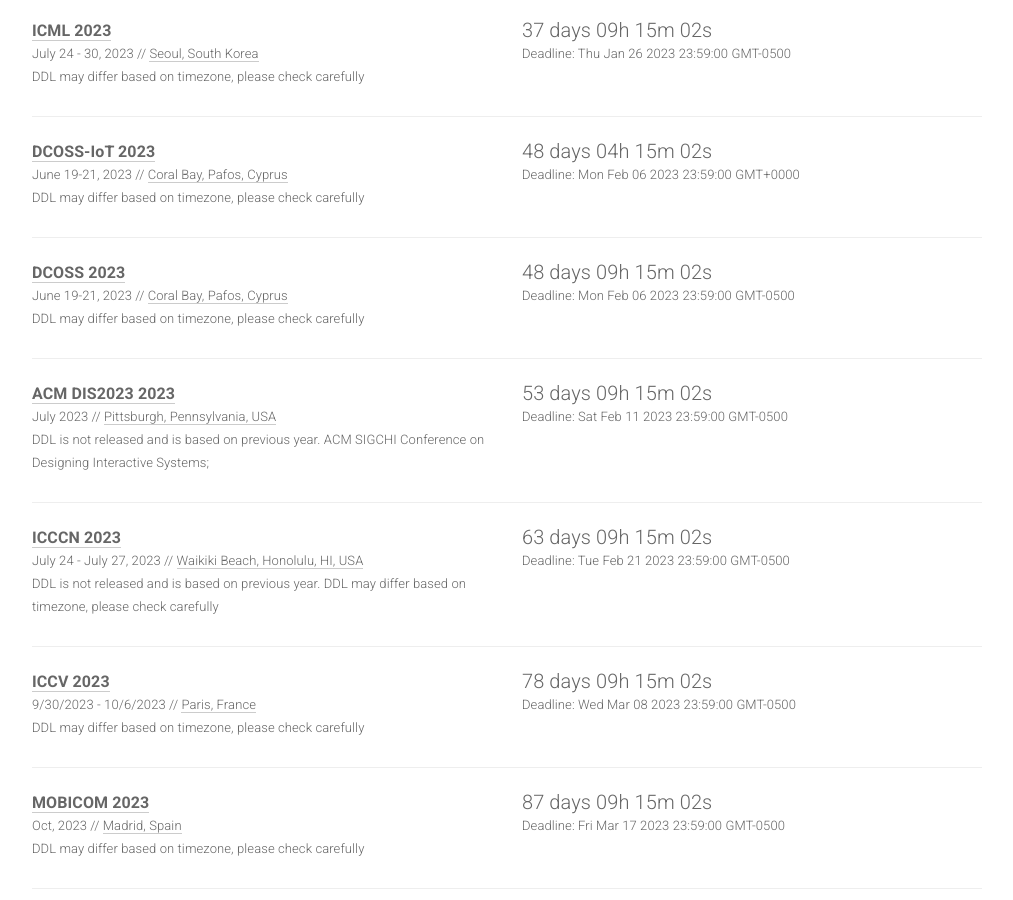
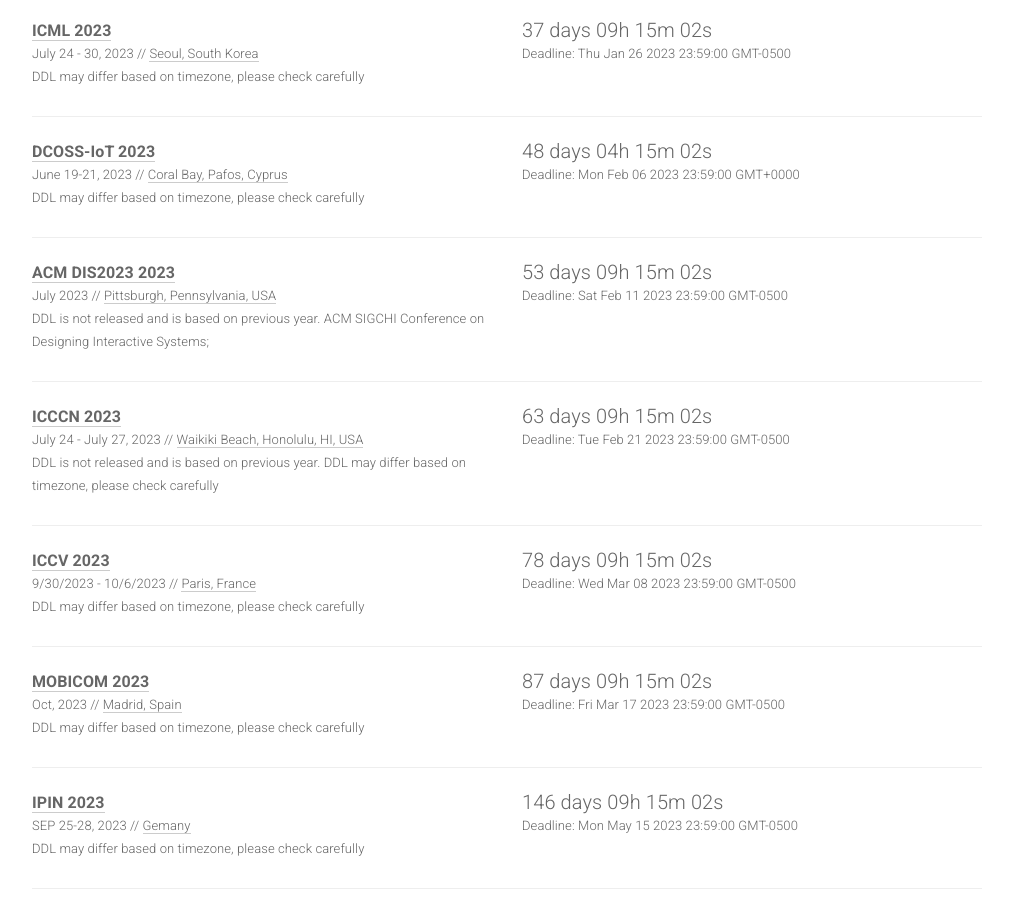
Before and after one commit to iot-psu/ai-deadlines, a Jekyll site: the page built from index.html, in a window 1280 px wide and 900 px high, scrolled down 1035 px. Shown: the whole window, without its empty margins (133-1146 px from the left). Built offline with Jekyll 4.4.1, drawn with Linux system fonts in a browser that asks for light colours.

Commit message:
Update conferences.yml

```diff
--- a/_data/conferences.yml
+++ b/_data/conferences.yml
@@ -92,16 +92,6 @@
   sub: CN
   note: DDL may differ based on timezone, please check carefully
 
-- name: DCOSS
-  year: 2023
-  id: DCOSS2023
-  link: https://dcoss.org/
-  deadline: "2023-02-06 23:59:00"
-  timezone: EST
-  date: June 19-21, 2023
-  place:  Coral Bay, Pafos, Cyprus
-  sub: MC
-  note: DDL may differ based on timezone, please check carefully
 
 - name: ICCCN
   year: 2023
```
